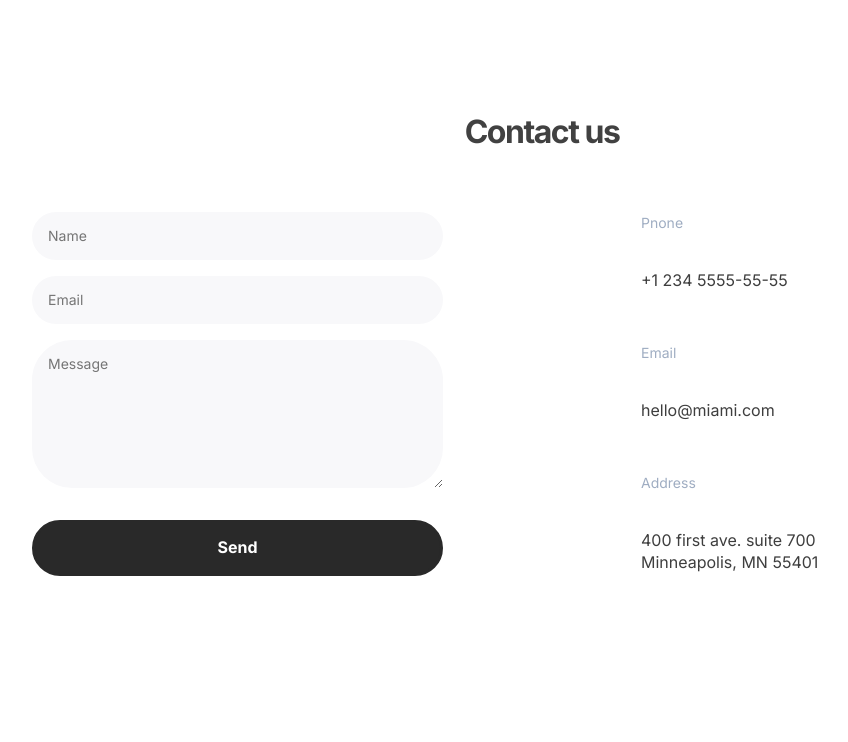
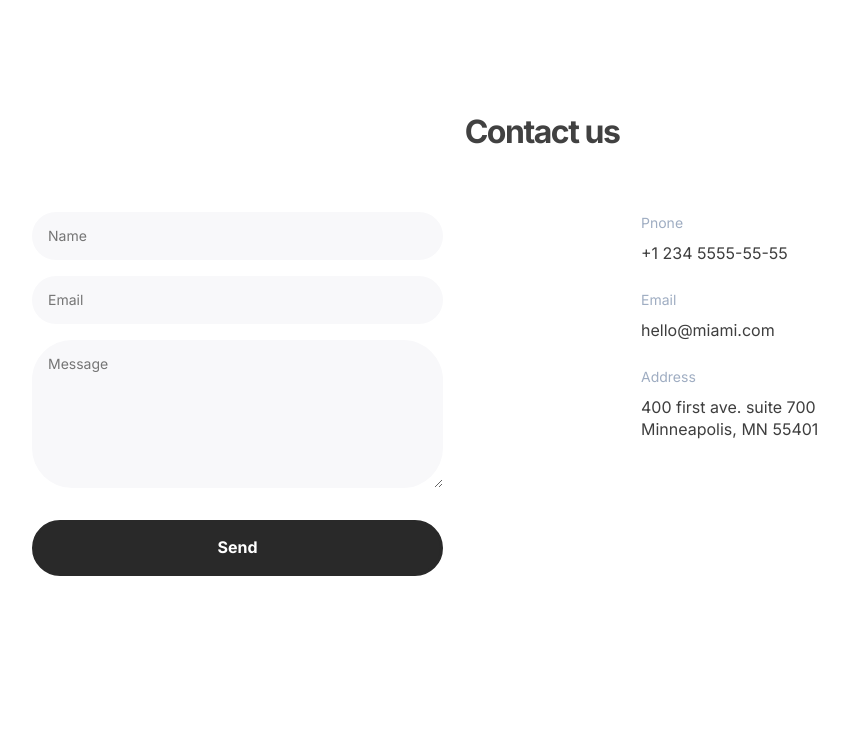
Before and after one commit to jdifek/lay-train, a plain HTML site: page index.html in a window 1280 px wide. Shown: the part 3438-4180 px from the top of the page, without its empty margins (98-946 px from the left). Drawn offline with Linux system fonts and the light colour scheme.

Commit message:
ghjcvbnxcvb

```diff
--- a/index.html
+++ b/index.html
@@ -122,7 +122,7 @@
                   </a>
 
                   <a href="#" class="category__link category__link--square">
-                    <img src="images/Image (11).png" alt="headphones" class="category__photo">
+                    <img src="images/Image (19).png" alt="headphones" class="category__photo">
                   </a>
                 </div>
 
@@ -189,12 +189,20 @@
               </div>
 
               <div class="contacts__grid-contact">
+                <div class="contacts__grid-contact-first">
                   <p class="contacts__transparent-text contacts__transparent-text--spaced">Pnone</p>
                   <p class="contacts__base-text contacts__base-text--spaced">+1 234 5555-55-55</p>
+                </div>
+
+                <div class="contacts__grid-contact-two">
                   <p class="contacts__transparent-text contacts__transparent-text--spaced">Email</p>
                   <p class="contacts__base-text contacts__base-text--spaced">hello@miami.com</p>
+                </div>
+
+                <div class="contacts__grid-contact-three">
                   <p class="contacts__transparent-text contacts__transparent-text--spaced">Address</p>
                   <p class="contacts__base-text contacts__base-text--spaced">400 first ave. suite 700 Minneapolis, MN 55401</p>
+                </div>
               </div>
             </div>
           </section>
--- a/styles/blocks/contacts.scss
+++ b/styles/blocks/contacts.scss
@@ -26,6 +26,7 @@
     }
 
     &-contact {
+      height: max-content;
       display: grid;
       grid-column: 1 / -1;
 
@@ -114,7 +115,7 @@
   }
 
   &__transparent-text {
-    height: max-content;
+
     color: rgb(159, 173, 194);
     font-family: Inter;
     font-size: 14px;
@@ -126,6 +127,7 @@
   }
 
   &__base-text {
+
     color: rgb(62, 62, 62);
     font-family: Inter;
     font-size: 16px;
@@ -133,8 +135,6 @@
     line-height: 140%;
     letter-spacing: 0px;
     text-align: left;
-
-
   }
 
   &__base-text--spaced {
```
Also changed, not shown: images/Image (19).png (added), style.css, 1 other file. Lines whose indentation alone changed are shown as unchanged.
